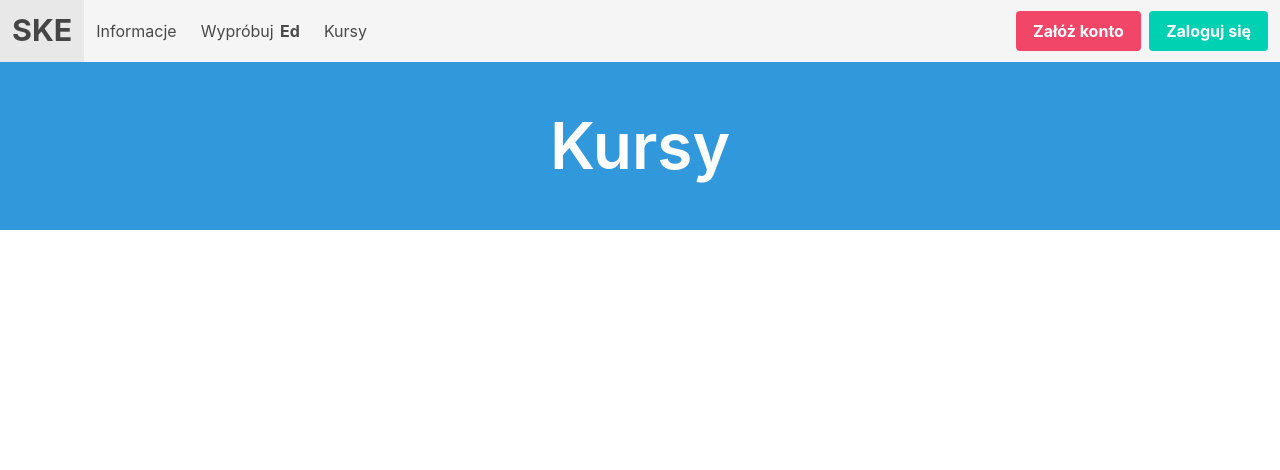
After one commit to SKE-Projekt/SKE-Platform, a Flask app: page /courses in a window 1280 px wide. The commit adds this page. Shown: the top 470 px of the page. Run offline with Flask 2, Linux system fonts and the light colour scheme; some libraries are stand-ins or nearby versions.

Commit message:
Intro to courses

```diff
--- /dev/null
+++ b/ske_platform/courses/actions.py
@@ -0,0 +1,2 @@
+def unpackCourse(course_path):
+    pass
--- a/ske_platform/courses/routes.py
+++ b/ske_platform/courses/routes.py
@@ -1 +1,9 @@
+from flask import render_template, redirect, request
+
+from . import courses
 from .models import Course
+
+
+@courses.route('/courses')
+def listCourses():
+    return render_template('courses/list_courses.html')
--- a/ske_platform/templates/_nav.html
+++ b/ske_platform/templates/_nav.html
@@ -21,6 +21,10 @@
       <a class="navbar-item" href="{{ url_for('sandbox.sandbox_evaluate') }}">
         Wypróbuj <strong style="margin-left: .4rem">Ed</strong>
       </a>
+
+      <a class="navbar-item" href="{{ url_for('courses.listCourses') }}">
+        Kursy
+      </a>
     </div>
 
     <div class="navbar-end">
--- /dev/null
+++ b/ske_platform/templates/courses/list_courses.html
@@ -0,0 +1,9 @@
+{% extends 'base.html' %}
+
+{% block content %}
+<section class="hero is-info has-text-centered is-light">
+    <div class="hero-body">
+        <h1 class="title is-large" style="font-size: 4rem">Kursy</h1>
+    </div>
+</section>
+{% endblock content %}
```
Also changed, not shown: ske_platform/courses/models.py (+14 -1 lines), ske_platform/courses/forms.py (added).
